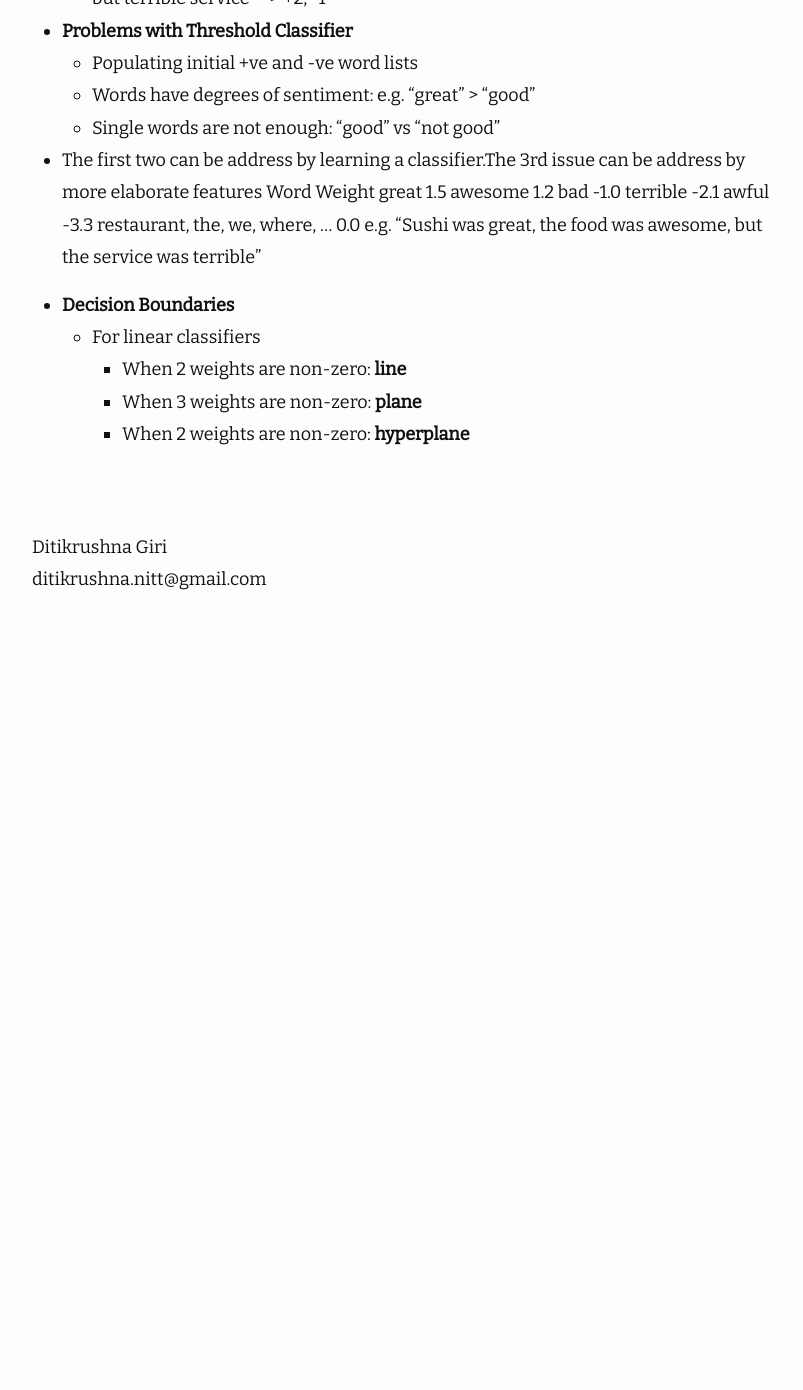
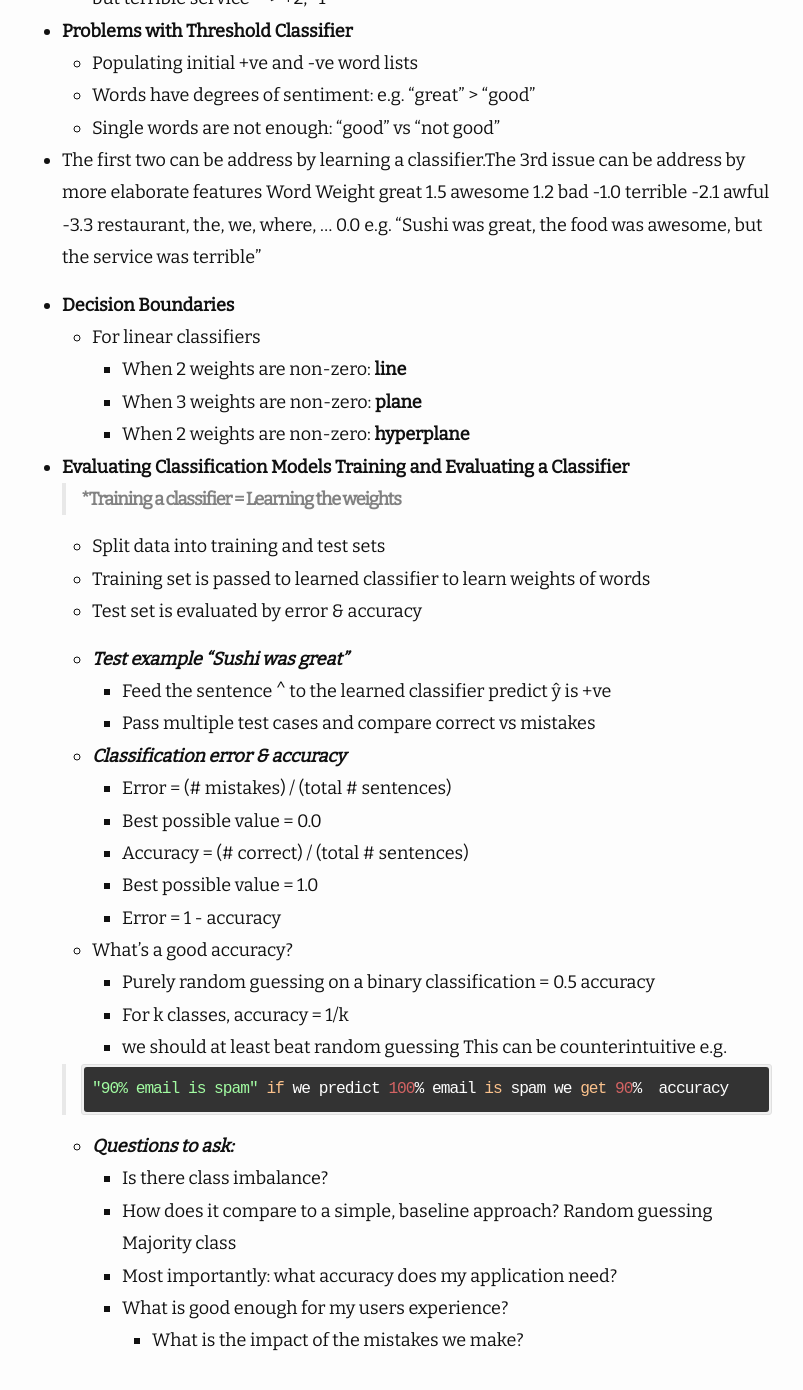
Before and after one commit to ditikrushna/eNotes, a Jekyll site: the page built from _posts/2019-05-06-Machine Learning by University of Washington.md, in a window 1280 px wide and 1400 px high, scrolled down 4538 px. Shown: the top 1390 px of the window, without its empty margins (238-1041 px from the left). Built offline with Jekyll 4.4.1, drawn with Linux system fonts in a browser that asks for light colours; nearby versions of some CDN libraries; before the commit the page ends 5168 px from its top, so only the background shows below that.

Commit message:
Update 2019-05-06-Machine Learning by University of Washington.md

```diff
--- a/_posts/2019-05-06-Machine Learning by University of Washington.md
+++ b/_posts/2019-05-06-Machine Learning by University of Washington.md
@@ -165,3 +165,36 @@ e.g. "Sushi was great, the food was awesome, but the service was terrible"
 		- When 2 weights are non-zero: **line**
 		- When 3 weights are non-zero: **plane**
 		- When 2 weights are non-zero: **hyperplane**
+- **Evaluating Classification Models Training and Evaluating a Classifier**
+	> ***Training a classifier = Learning the weights**
+
+	- Split data into training and test sets
+	- Training set is passed to learned classifier to learn weights of words
+	-	Test set is evaluated by error & accuracy
+
+	- ***Test example "Sushi was great"***
+		- Feed the sentence ^ to the learned classifier
+predict ŷ is +ve
+		- Pass multiple test cases and compare correct vs mistakes
+	- ***Classification error & accuracy***
+		- Error = (# mistakes) / (total # sentences)
+		- Best possible value = 0.0
+		-  Accuracy = (# correct) / (total # sentences)
+		- Best possible value = 1.0
+		- Error = 1 - accuracy
+	- What's a good accuracy?
+		- Purely random guessing on a binary classification = 0.5 accuracy
+		- For k classes, accuracy = 1/k
+		- we should at least beat random guessing
+This can be counterintuitive e.g.
+
+	> 	"90% email is spam" if we predict 100% email is spam we get 90%  accuracy
+
+	- ***Questions to ask:***
+		- Is there class imbalance?
+		- How does it compare to a simple, baseline approach?
+    Random guessing
+    Majority class
+		- Most importantly: what accuracy does my application need?
+		- What is good enough for my users experience?
+	        - What is the impact of the mistakes we make?
```
